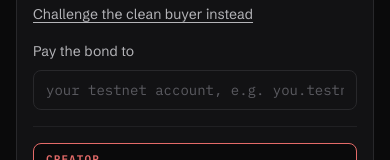
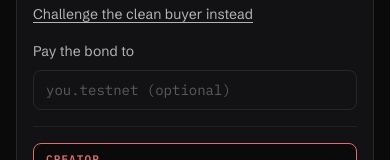
Before and after one commit to CryptoInnovators/near-customs, a plain HTML site: page web/index.html in a window 390 px wide. Shown: the part 526-686 px from the top of the page. Drawn offline with Linux system fonts and the light colour scheme; no server answers.

Commit message:
Stamp: payout placeholder fits on mobile

```diff
--- a/web/index.html
+++ b/web/index.html
@@ -38,7 +38,7 @@
         <div class="lcard-path" id="stamped-path"></div>
         <form id="payout-form" class="payout" novalidate>
           <label for="payout">Pay the bond to</label>
-          <input id="payout" name="payout" type="text" autocomplete="off" autocapitalize="off" spellcheck="false" placeholder="your testnet account, e.g. you.testnet (optional)" aria-describedby="payout-hint">
+          <input id="payout" name="payout" type="text" autocomplete="off" autocapitalize="off" spellcheck="false" placeholder="you.testnet (optional)" aria-describedby="payout-hint">
           <p id="payout-hint" class="hint" role="alert" hidden></p>
         </form>
         <div class="lcard-actions">
```
